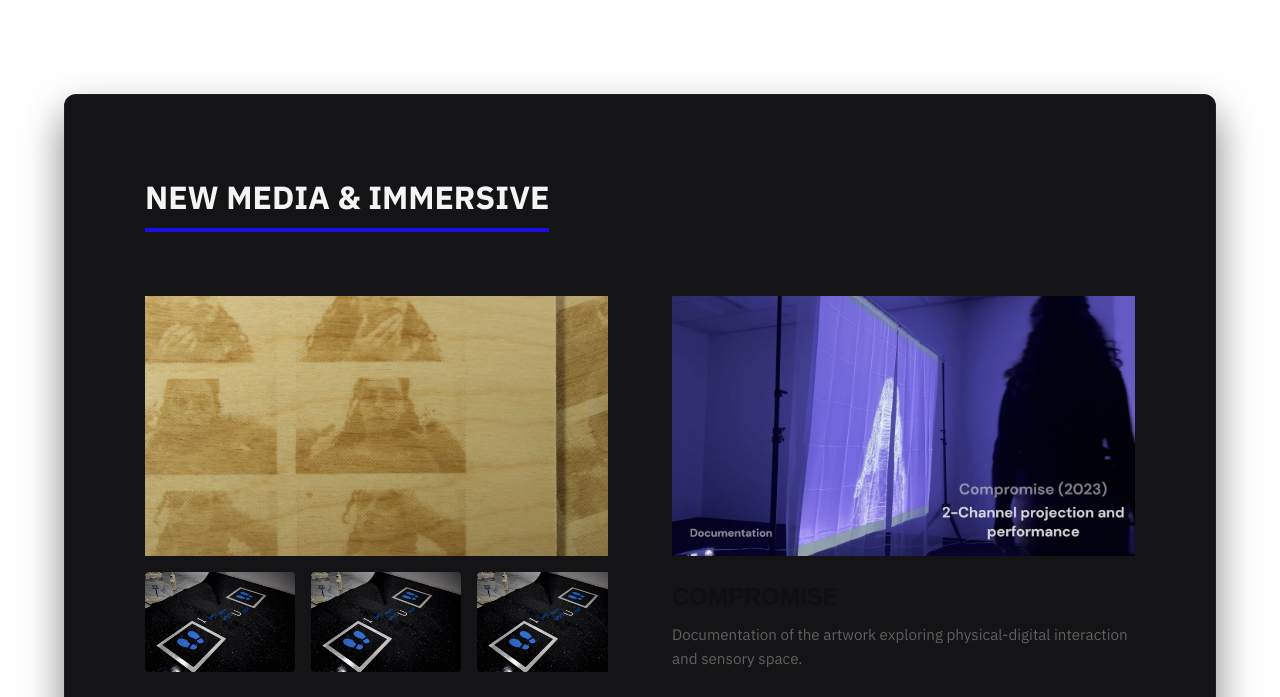
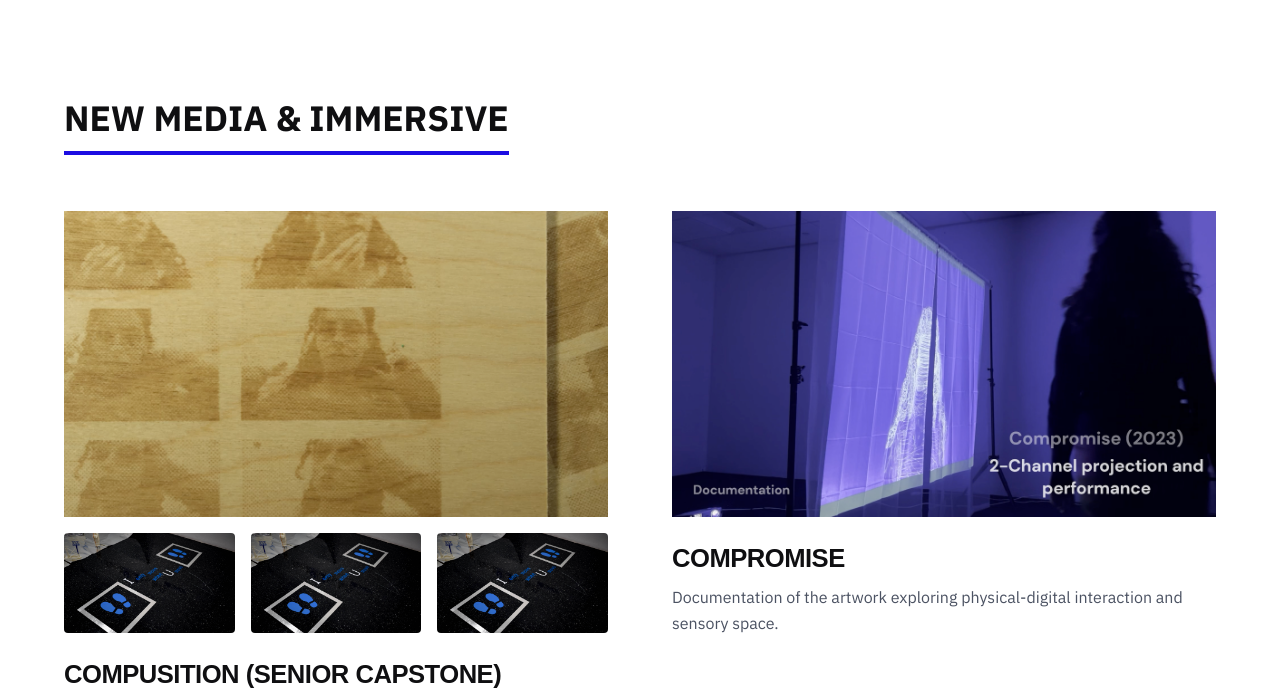
Before and after one commit to doojn/Njood-Portfolio, a plain HTML site: page index.html in a window 1280 px wide. Shown: the part 1716-2413 px from the top of the page. Drawn offline with Linux system fonts and the light colour scheme; a web font is replaced by a local one.

Commit message:
Remove black domain box and make all typography high contrast on white

```diff
--- a/css/style.css
+++ b/css/style.css
@@ -242,21 +242,22 @@ body.hovering .cursor-follower {
 }
 
 .domain-section {
-    margin-bottom: 10rem;
-    padding: 5rem;
-    background: #141416;
-    border: 1px solid rgba(255,255,255,0.05);
-    border-radius: 12px;
-    box-shadow: 0 20px 40px rgba(0,0,0,0.5);
+    margin-bottom: 8rem;
+    padding: 0;
+    background: transparent;
+    border: none;
+    border-radius: 0;
+    box-shadow: none;
 }
 
 .domain-title {
-    font-size: 2rem;
-    color: #f4f4f5;
-    margin-bottom: 4rem;
+    font-size: 2.2rem;
+    color: #0f0f11;
+    margin-bottom: 3.5rem;
     display: inline-block;
     border-bottom: 4px solid var(--accent-color);
     padding-bottom: 0.5rem;
+    text-transform: uppercase;
 }
 
 /* Masonry Gallery */
@@ -305,15 +306,16 @@ body.hovering .cursor-follower {
 
 .project-info h3 {
     font-family: 'SOAP', sans-serif;
-    font-size: 1.5rem;
-    color: var(--text-color);
+    font-size: 1.6rem;
+    color: #0f0f11;
     margin-bottom: 0.5rem;
     text-transform: uppercase;
+    letter-spacing: -0.5px;
 }
 
 .project-info p {
-    font-size: 0.95rem;
-    color: #606060;
+    font-size: 1rem;
+    color: #4b5262;
     line-height: 1.6;
 }
 
--- a/index.html
+++ b/index.html
@@ -98,7 +98,7 @@
 
         <section id="contact" class="section fade-up" style="text-align: center; padding: 10rem 5%;">
             <p style="font-size: 1.5rem; color: #a1a1aa; margin-bottom: 1rem; text-transform: uppercase; letter-spacing: 2px;">Let's Create Together</p>
-            <a href="mailto:hello@example.com" class="hover-target huge-link">Get in touch.</a>
+            <a href="mailto:nj.albawardi@gmail.com" class="hover-target huge-link">Get in touch.</a>
         </section>
     </main>
 
```
